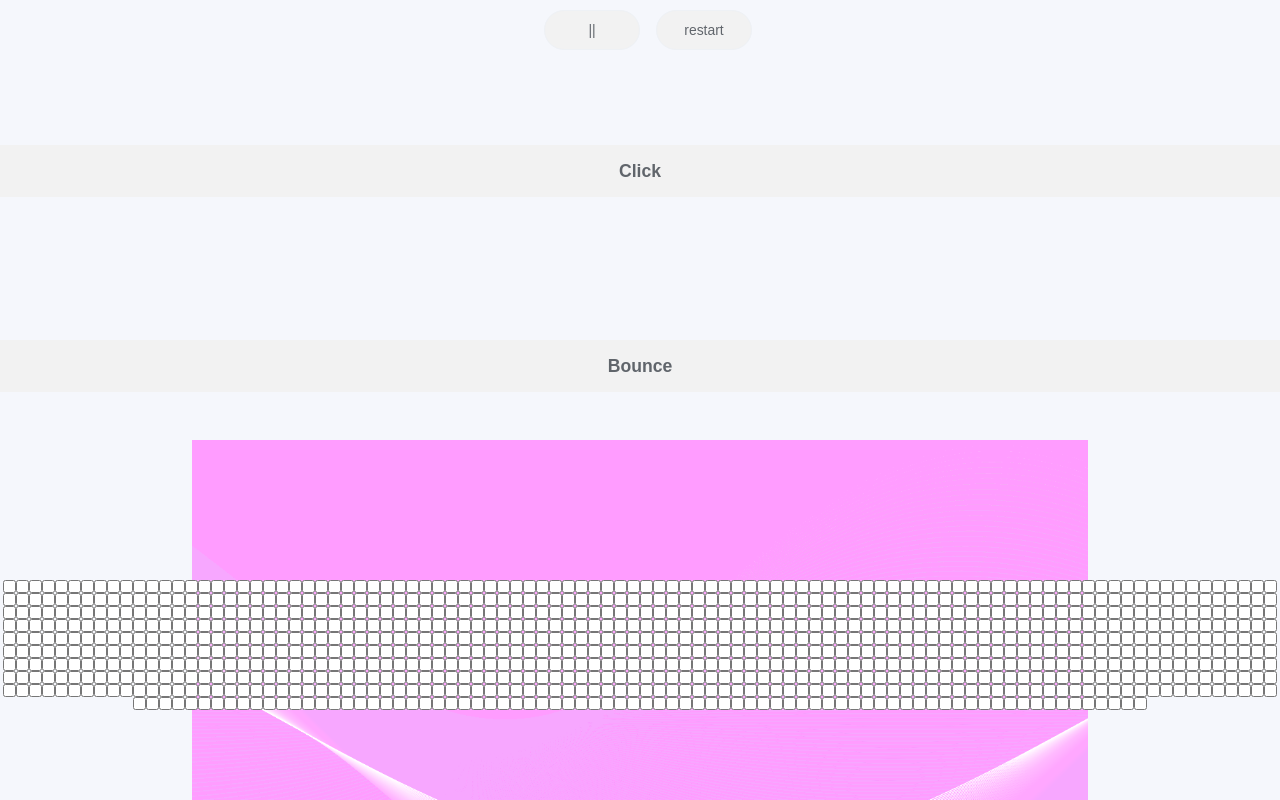
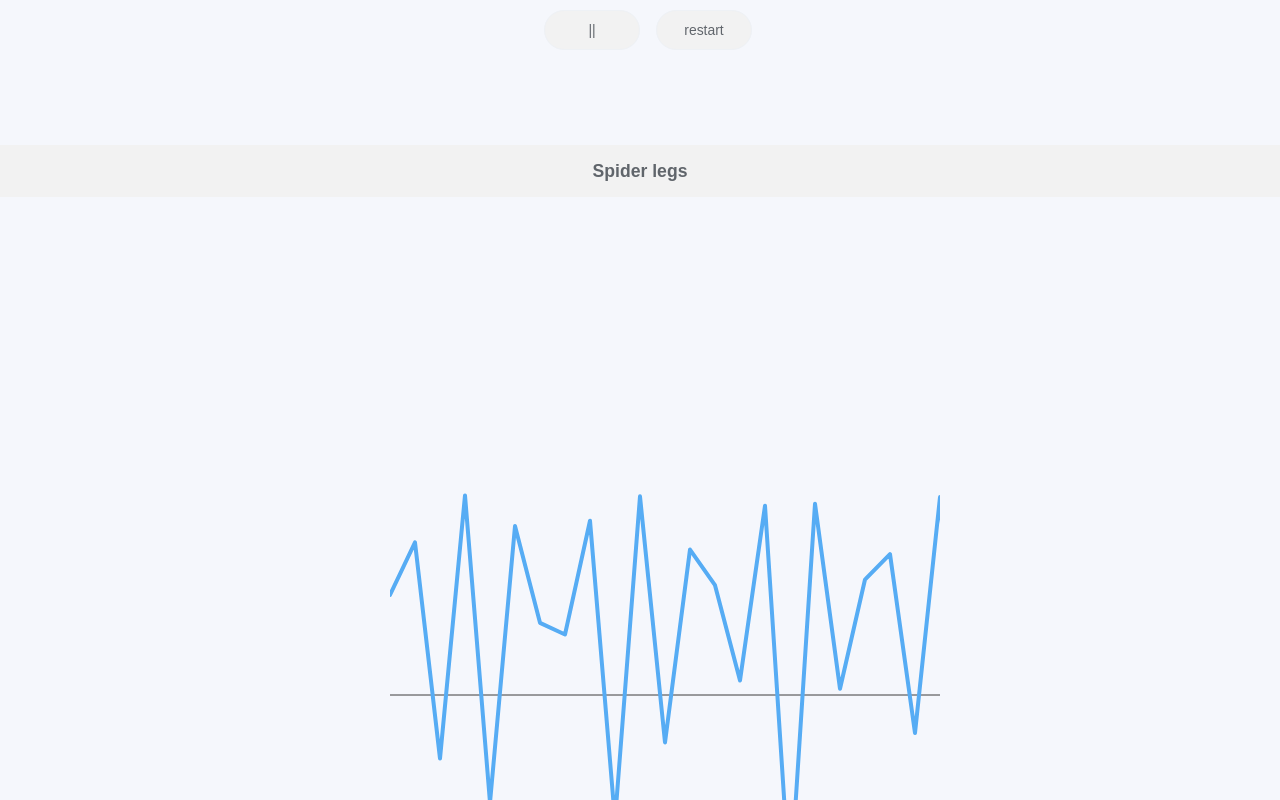
Before and after one commit to Katarzyna-Maryanska/animation-tests, a React (Create React App) app: page / in a window 1280 px wide. Shown: the part 2980-3780 px from the top of the page. Built offline with nearby package versions, Linux system fonts and the light colour scheme.

Commit message:
add animation 7 and some fixes

```diff
--- a/src/App.js
+++ b/src/App.js
@@ -12,8 +12,9 @@ function App() {
      <MainTitle>Animations 2020</MainTitle>
      <A.Animation3 />
      <A.Animation4 />
+     <A.Animation7 />
+     <A.Animation6 />
      <A.Animation5 />
-     <A.Animation6 />
     </Body>
   );
 }
--- a/src/animations/Animation5/index.js
+++ b/src/animations/Animation5/index.js
@@ -1,17 +1,15 @@
-import React, {useRef, useEffect} from "react";
+import React, {useEffect} from "react";
 import gsap from "gsap";
 
 import {Title, AnimationContainer} from "../../Typography";
-import {StyledInput, Wrapper, Container} from "./styles";
+import {StyledInput, Wrapper, Container} from "./styled";
 
 export const Animation5 = () => {
-  const wrapper = useRef(null);
-
   let tl;
-
   useEffect(() => {
       function onInputChange (e) {
-          gsap.to(els, {
+          tl = gsap.timeline()
+          tl.to(els, {
               stagger: {
                   grid: [rows, cols],
                   from: e.target.index,
@@ -26,8 +24,8 @@ export const Animation5 = () => {
       }
 
       let els = [];
-      const el = document.querySelector('#model');
-      const container = document.querySelector('#container');
+      const el = document.getElementById('model');
+      const container = document.getElementById('container');
       let width = el.offsetWidth;
       let height = el.offsetHeight;
       let cols = 0;
@@ -42,12 +40,12 @@ export const Animation5 = () => {
           cols = Math.floor(ww / width);
           rows = Math.floor(wh / height) - 1;
           els = [];
-          for (let y = 0; y < rows; y++) {
-              for (let x = 0; x < cols; x++) {
+          for (let i = 0; i < rows; i++) {
+              for (let j = 0; j < cols; j++) {
                   const _el = document.createElement('input');
                   _el.type = 'checkbox';
                   _el.addEventListener('change', onInputChange);
-                  _el.index = (x + y * cols);
+                  _el.index = (i + j * cols);
                   container.append(_el);
                   els.push(_el);
               }
@@ -64,8 +62,8 @@ export const Animation5 = () => {
 
   return (
     <AnimationContainer>
-      <Title>Click</Title>
-      <Wrapper ref={wrapper}>
+      <Title>Checked</Title>
+      <Wrapper>
         <StyledInput type="checkbox" id="model"/>
         <Container id="container"/>
       </Wrapper>
--- a/src/animations/Animation5/styles.js
+++ b/src/animations/Animation5/styled.js
@@ -5,8 +5,6 @@ export const StyledInput = styled.input`
   width: 25px;
   height: 25px;
   position: absolute;
-  left: 0;
-  top: 0;
   pointer-events: none;
   opacity: 0;
 
@@ -16,18 +14,17 @@ export const StyledInput = styled.input`
   }
 `;
 
-export const Container = styled.div`
+export const Container = styled.span`
   text-align: center;
   margin: auto;
 `;
 
 export const Wrapper = styled.div`
-  margin: 0 auto 3rem auto;
+  //margin: 0 auto;
   //margin: 0;
-  font-size: 0;
-  overflow: hidden;
-  //height: 100vh;
-  display: flex;
-  position: fixed;
-  height: 100%;
+  //font-size: 0;
+  //overflow: hidden;
+  //display: flex;
+  //position: fixed;
+  height: 100vh;
 `;
--- a/src/animations/Animation6/index.js
+++ b/src/animations/Animation6/index.js
@@ -2,7 +2,7 @@ import React, {useEffect, useRef} from "react";
 import gsap from "gsap";
 
 import {Title, AnimationContainer} from "../../Typography";
-import {Canvas, CanvasWrapper} from "./styles"
+import {Canvas, CanvasWrapper} from "./styled"
 import {Button} from "../../components/Button";
 
 export const Animation6 = () => {
--- /dev/null
+++ b/src/animations/Animation7/index.js
@@ -0,0 +1,52 @@
+import React, {useEffect} from "react";
+import gsap from "gsap";
+
+import {Wrapper, Line, Wave, StyledSVG} from "./styled";
+import {Title, AnimationContainer} from "../../Typography";
+
+export const Animation7 = () => {
+  let tl, newTl;
+
+  useEffect(() => {
+    const svg = document.getElementById('svg')
+    const wave = document.getElementById('wave')
+    const line = document.getElementById('line')
+
+    const width = 5000;
+
+    gsap.set([line, wave], { y: window.innerHeight / 2 });
+
+    tl = gsap.timeline({defaults: {ease: 'ease-in-out-sine', repeat: -1, yoyo: true, repeatDelay: 5}})
+
+    const amplitude = 400;
+    const frequency = 6;
+    const segments  = 200;
+    const interval  = width / segments;
+
+    for (let i = 0; i < segments; i++) {
+
+      const norm  = i / (segments - 1);
+      const point = wave.points.appendItem(svg.createSVGPoint());
+
+      point.x = i * interval;
+      point.y = amplitude / 2;
+
+      newTl = gsap.timeline()
+      newTl.to(point,{ duration: 2, y: -point.y, repeat: -1, yoyo: true }).progress(norm * frequency);
+    }
+  }, [])
+
+  return (
+    <AnimationContainer>
+      <Title>Spider legs</Title>
+      <Wrapper>
+        <StyledSVG id='svg'>
+          <g>
+            <Line id='line' x1="0" x2="100%" />
+            <Wave id='wave' />
+          </g>
+        </StyledSVG>
+      </Wrapper>
+    </AnimationContainer>
+  )
+};
--- /dev/null
+++ b/src/animations/Animation7/styled.js
@@ -0,0 +1,27 @@
+import styled from "styled-components";
+
+export const Wrapper = styled.div`
+  margin: 0 auto;
+  height: 100vh;
+  width: 600px;
+  overflow: hidden;
+`;
+
+export const Line = styled.line`
+  stroke-width: 1;
+  stroke: #3c3c3c;
+`;
+
+export const Wave = styled.polyline`
+  fill: none;
+  stroke-width: 4;
+  stroke-linecap: round;
+  stroke-linejoin: round;
+  stroke: #56acf4;
+`;
+
+export const StyledSVG = styled.svg`
+  width: 800px;
+  height: 100%;
+  padding: 50px;
+`;
--- a/src/animations/index.js
+++ b/src/animations/index.js
@@ -4,3 +4,4 @@ export * from './Animation3'
 export * from './Animation4'
 export * from './Animation5'
 export * from './Animation6'
+export * from './Animation7'
```
Also changed, not shown: src/animations/Animation6/styled.js (renamed from src/animations/Animation6/styles.js).
